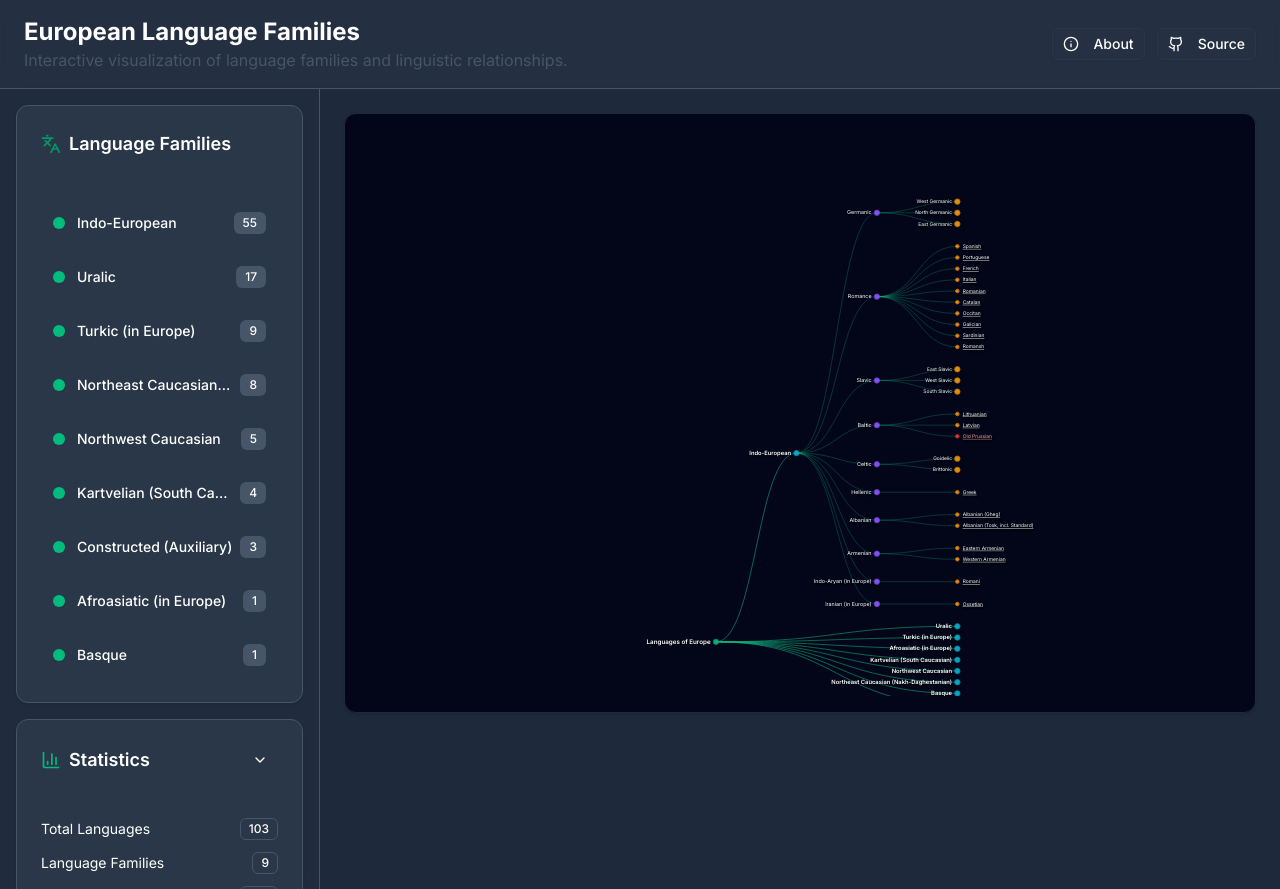
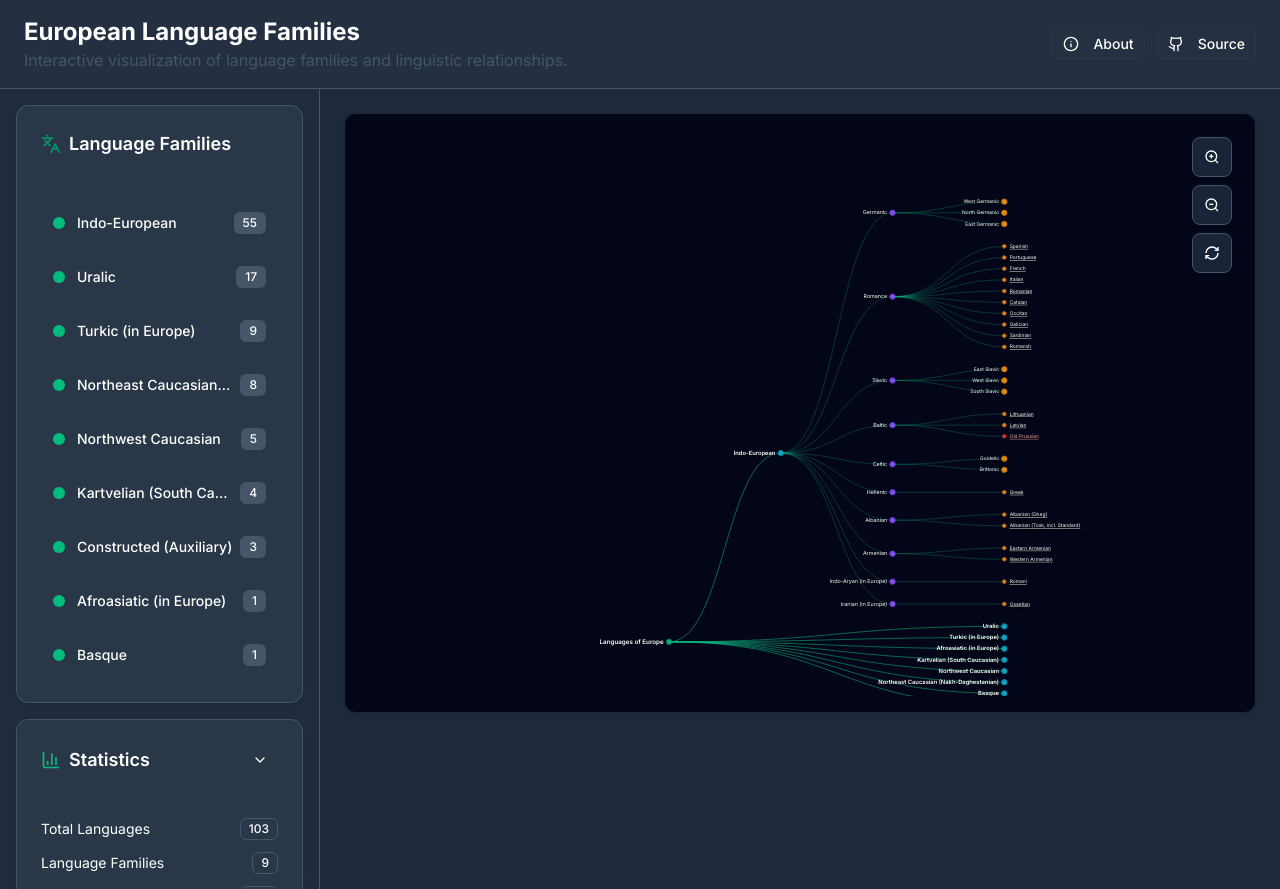
Before and after one commit to suzana-ilic/v0-language-families, a Next.js app: page / in a window 1280 px wide. Built offline with nearby package versions, Linux system fonts and the light colour scheme.

Commit message:
feat: add zoom controls to language-tree visualization
Add zoom in, zoom out, and reset view buttons for better navigation.

#VERCEL_SKIP

Co-authored-by: Suzana Ilić <27798583+suzana-ilic@users.noreply.github.com>

```diff
--- a/components/language-tree.tsx
+++ b/components/language-tree.tsx
@@ -44,6 +44,40 @@ export function LanguageTree({ focusFamily }: { focusFamily?: string }) {
   const [selectedNode, setSelectedNode] = useState<LanguageNode | null>(null)
   const zoomBehaviorRef = useRef<d3.ZoomBehavior<SVGSVGElement, unknown> | null>(null)
   const rootRef = useRef<D3Node | null>(null)
+
+  const handleZoomIn = () => {
+    if (!svgRef.current || !zoomBehaviorRef.current) return
+    const svg = d3.select(svgRef.current)
+    svg.transition().duration(300).call(zoomBehaviorRef.current.scaleBy, 1.5)
+  }
+
+  const handleZoomOut = () => {
+    if (!svgRef.current || !zoomBehaviorRef.current) return
+    const svg = d3.select(svgRef.current)
+    svg
+      .transition()
+      .duration(300)
+      .call(zoomBehaviorRef.current.scaleBy, 1 / 1.5)
+  }
+
+  const handleResetView = () => {
+    if (!svgRef.current || !zoomBehaviorRef.current) return
+    const svg = d3.select(svgRef.current)
+    const bounds = svg.select("g").node()?.getBBox()
+    if (bounds) {
+      const width = svgRef.current.clientWidth
+      const height = svgRef.current.clientHeight
+      const scale = Math.min(width / bounds.width, height / bounds.height) * 0.9
+      const translate = [
+        width / 2 - scale * (bounds.x + bounds.width / 2),
+        height / 2 - scale * (bounds.y + bounds.height / 2),
+      ]
+      svg
+        .transition()
+        .duration(750)
+        .call(zoomBehaviorRef.current.transform, d3.zoomIdentity.translate(translate[0], translate[1]).scale(scale))
+    }
+  }
 
   const zoomToFamily = (familyName: string) => {
     if (!rootRef.current || !svgRef.current || !zoomBehaviorRef.current) return
@@ -148,7 +182,7 @@ export function LanguageTree({ focusFamily }: { focusFamily?: string }) {
     })
 
     const dx = 25
-    const dy = 180
+    const dy = 250
     const treeLayout = d3.cluster<LanguageNode>().nodeSize([dx, dy])
 
     let i = 0
@@ -332,6 +366,46 @@ export function LanguageTree({ focusFamily }: { focusFamily?: string }) {
     <div className="relative w-full h-[calc(100vh-200px)]">
       <Card className="w-full h-full p-4 bg-slate-950 border-slate-800">
         <svg ref={svgRef} className="w-full h-full" style={{ background: "transparent" }} />
+
+        <div className="absolute top-6 right-6 flex flex-col gap-2 z-10">
+          <button
+            onClick={handleZoomIn}
+            className="w-10 h-10 bg-slate-800/90 hover:bg-slate-700 border border-slate-600 rounded-lg flex items-center justify-center text-white transition-colors backdrop-blur-sm"
+            title="Zoom In"
+          >
+            <svg width="16" height="16" viewBox="0 0 24 24" fill="none" stroke="currentColor" strokeWidth="2">
+              <circle cx="11" cy="11" r="8" />
+              <path d="M21 21l-4.35-4.35" />
+              <line x1="11" y1="8" x2="11" y2="14" />
+              <line x1="8" y1="11" x2="14" y2="11" />
+            </svg>
+          </button>
+
+          <button
+            onClick={handleZoomOut}
+            className="w-10 h-10 bg-slate-800/90 hover:bg-slate-700 border border-slate-600 rounded-lg flex items-center justify-center text-white transition-colors backdrop-blur-sm"
+            title="Zoom Out"
+          >
+            <svg width="16" height="16" viewBox="0 0 24 24" fill="none" stroke="currentColor" strokeWidth="2">
+              <circle cx="11" cy="11" r="8" />
+              <path d="M21 21l-4.35-4.35" />
+              <line x1="8" y1="11" x2="14" y2="11" />
+            </svg>
+          </button>
+
+          <button
+            onClick={handleResetView}
+            className="w-10 h-10 bg-slate-800/90 hover:bg-slate-700 border border-slate-600 rounded-lg flex items-center justify-center text-white transition-colors backdrop-blur-sm"
+            title="Reset View"
+          >
+            <svg width="16" height="16" viewBox="0 0 24 24" fill="none" stroke="currentColor" strokeWidth="2">
+              <path d="M3 12a9 9 0 0 1 9-9 9.75 9.75 0 0 1 6.74 2.74L21 8" />
+              <path d="M21 3v5h-5" />
+              <path d="M21 12a9 9 0 0 1-9 9 9.75 9.75 0 0 1-6.74-2.74L3 16" />
+              <path d="M3 21v-5h5" />
+            </svg>
+          </button>
+        </div>
       </Card>
 
       <div
```
